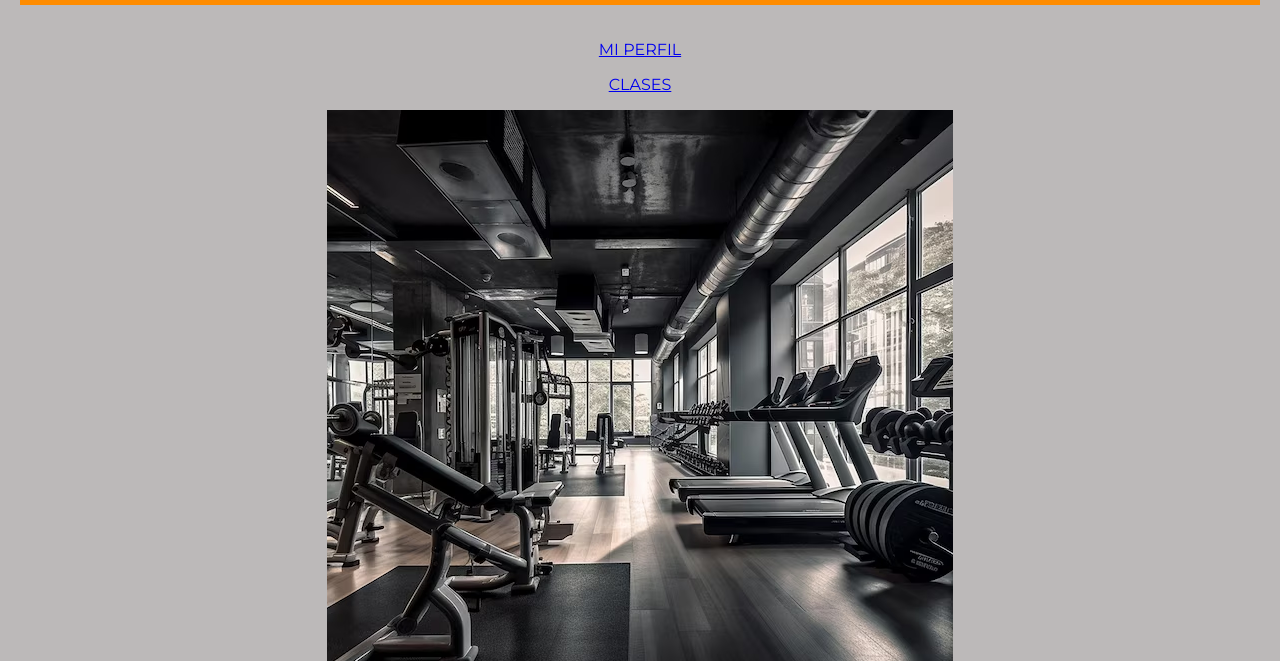
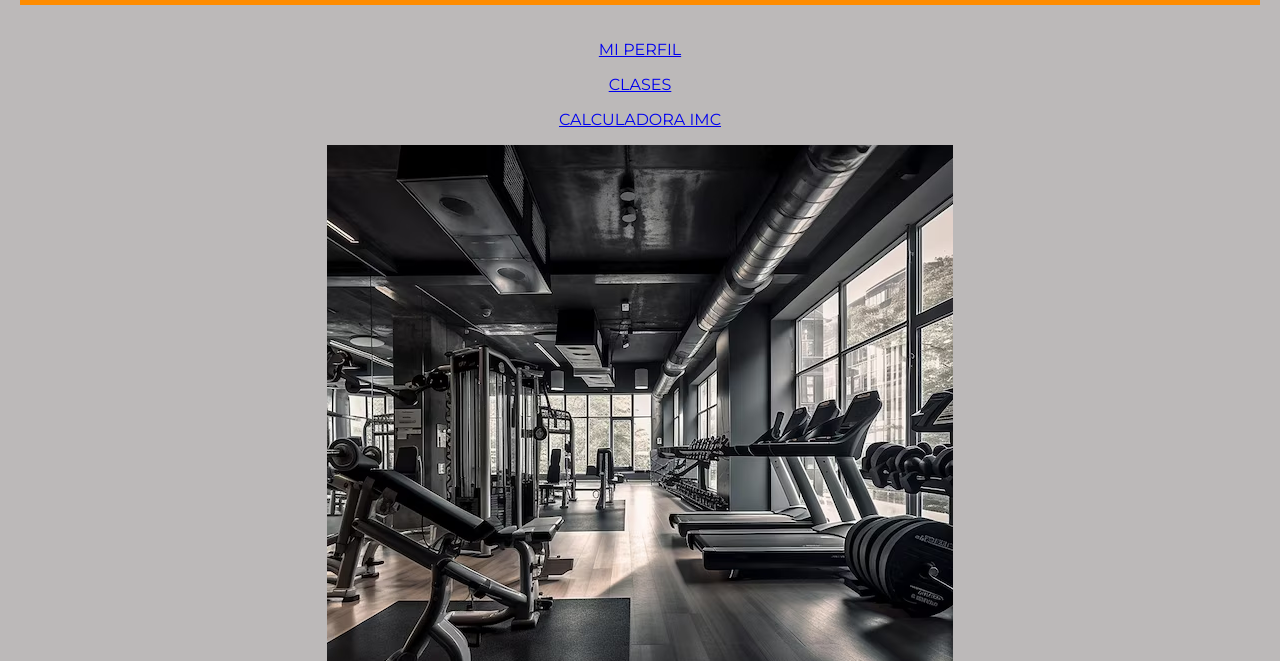
Before and after one commit to UCC-LabCompu2/proyecto2024-blason-carrizo, a plain HTML site: page index.html in a window 1280 px wide. Shown: the part 139-800 px from the top of the page. Drawn offline with Linux system fonts and the light colour scheme.

Commit message:
Update index.html

```diff
--- a/index.html
+++ b/index.html
@@ -4,8 +4,8 @@
     <meta charset="UTF-8">
     <meta content="Blasón Martina" name="author">
     <meta content="Carrizo Julieta" name="author">
-    <meta content="Proyecto Laboratorio de Computación II" name="description">
-    <meta content="html, cabeceras, etiquetas, estilos, párrafos" name="keywords">
+    <meta content="Web para reservar clases en el Gym" name="description">
+    <meta content=" Gym, ejercicios, clases" name="keywords">
     <link rel="stylesheet" href="Estilos.css" type="text/css">
     <link rel="shortcut icon" href="Imágenes/Favicon.png">
     <link rel="preconnect" href="https://fonts.googleapis.com">
@@ -32,6 +32,9 @@
         <p class="boton-clases">
             <a href="IMPERIOGYM.html" target="_self">CLASES</a>
         </p>
+        <p class="boton-calcu">
+            <a href="CalculadoraIMC.html" target="_self">CALCULADORA IMC</a>
+        </p>
 
         <img id="gym" src="Imágenes/Imagen_gym.jpg" alt="Imagen del gimnasio">
     </div>
```
